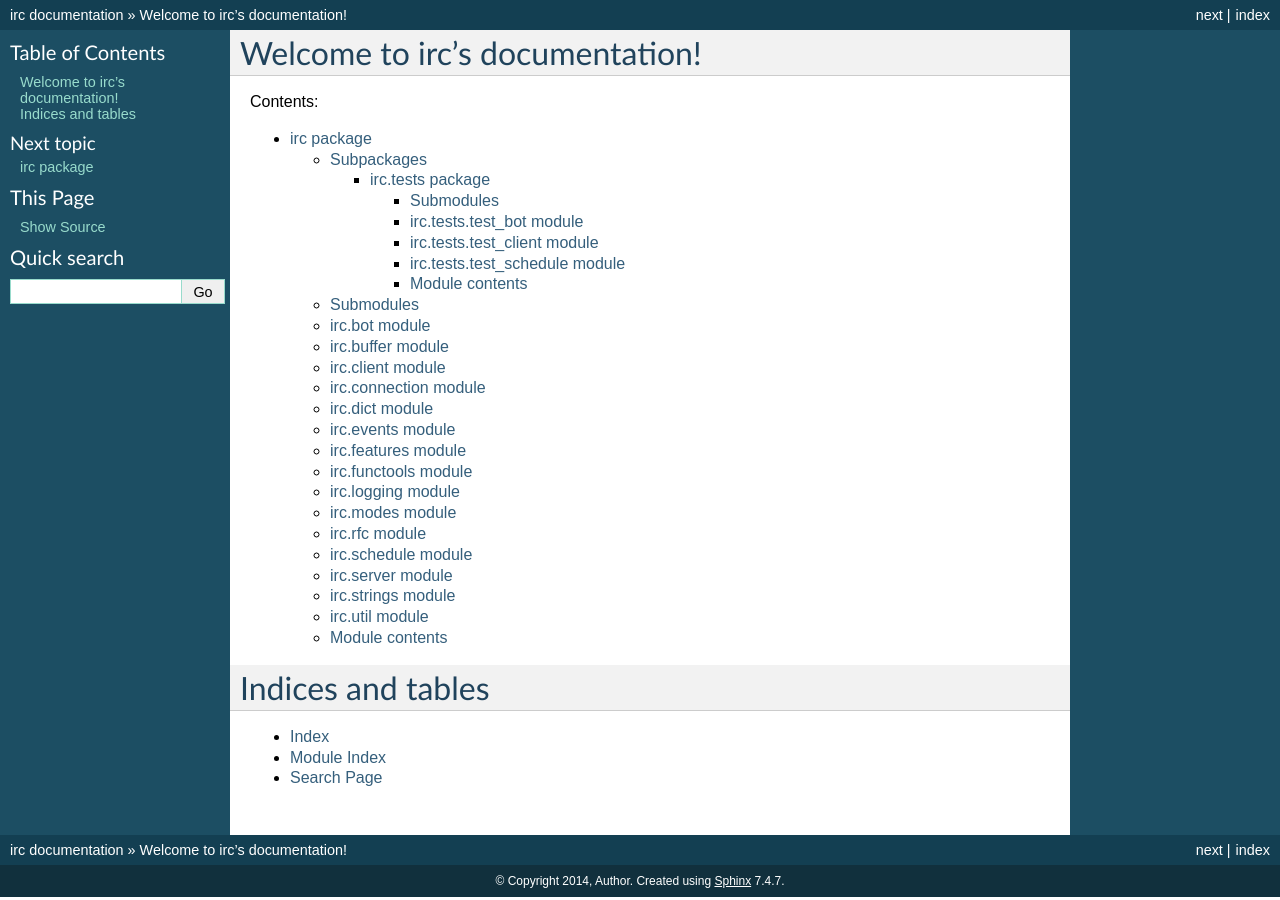
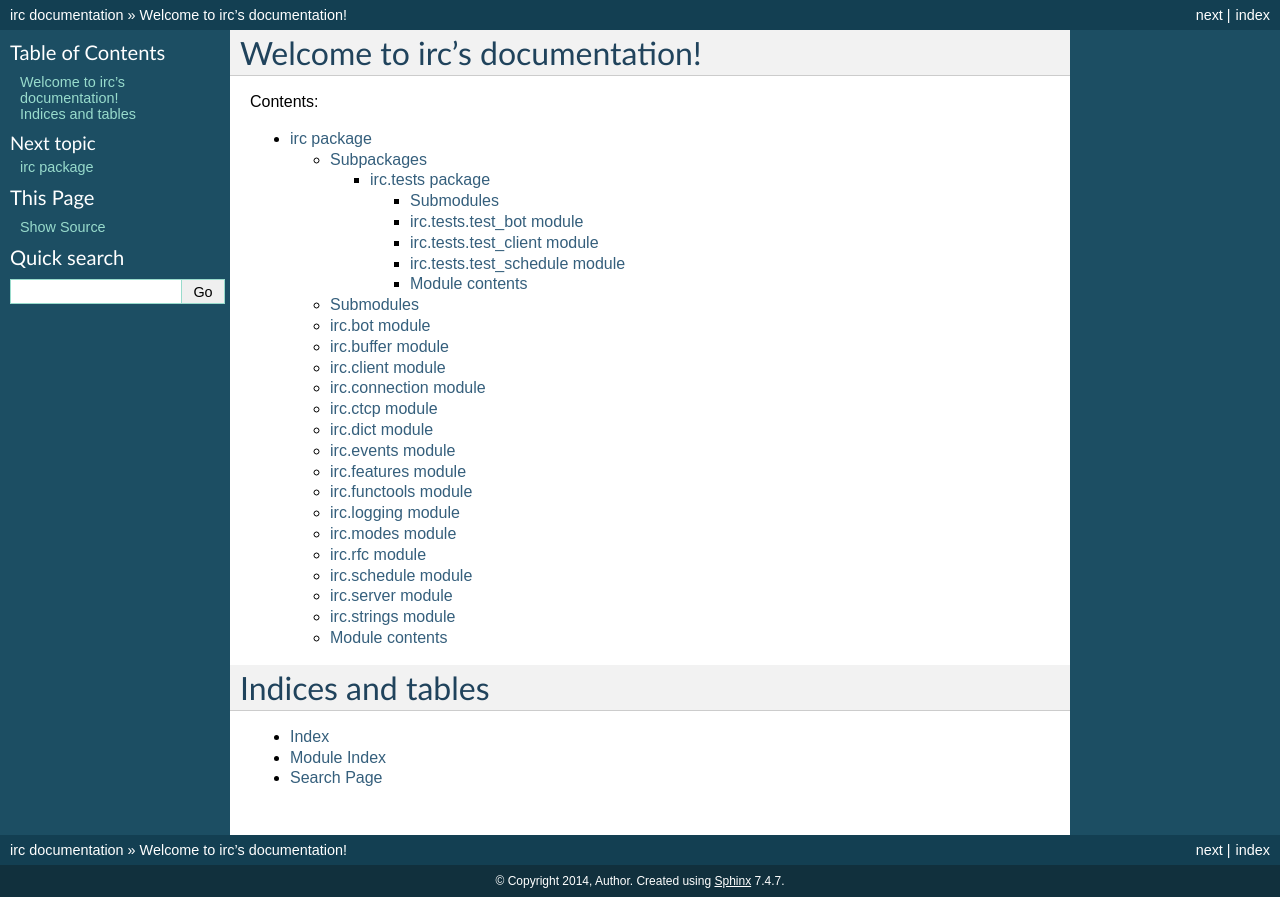
Before and after one commit to jaraco/irc, a Sphinx documentation site: the page built from docs/index.rst, in a window 1280 px wide. Built offline with Sphinx 7.4.7, drawn with Linux system fonts in a browser that asks for light colours; the version number could not be read and is left out; part of the change alters nothing that is shown.

```diff
--- a/docs/index.rst
+++ b/docs/index.rst
@@ -1,5 +1,5 @@
 .. irc documentation master file, created by
-   sphinx-quickstart on Sat Apr 26 20:38:36 2014.
+   sphinx-quickstart on Sat Nov 15 13:23:36 2014.
    You can adapt this file completely to your liking, but it should at least
    contain the root `toctree` directive.
 
--- a/docs/irc.rst
+++ b/docs/irc.rst
@@ -39,6 +39,14 @@ irc.connection module
 ---------------------
 
 .. automodule:: irc.connection
+    :members:
+    :undoc-members:
+    :show-inheritance:
+
+irc.ctcp module
+---------------
+
+.. automodule:: irc.ctcp
     :members:
     :undoc-members:
     :show-inheritance:
@@ -123,14 +131,6 @@ irc.strings module
     :undoc-members:
     :show-inheritance:
 
-irc.util module
----------------
-
-.. automodule:: irc.util
-    :members:
-    :undoc-members:
-    :show-inheritance:
-
 
 Module contents
 ---------------
```
